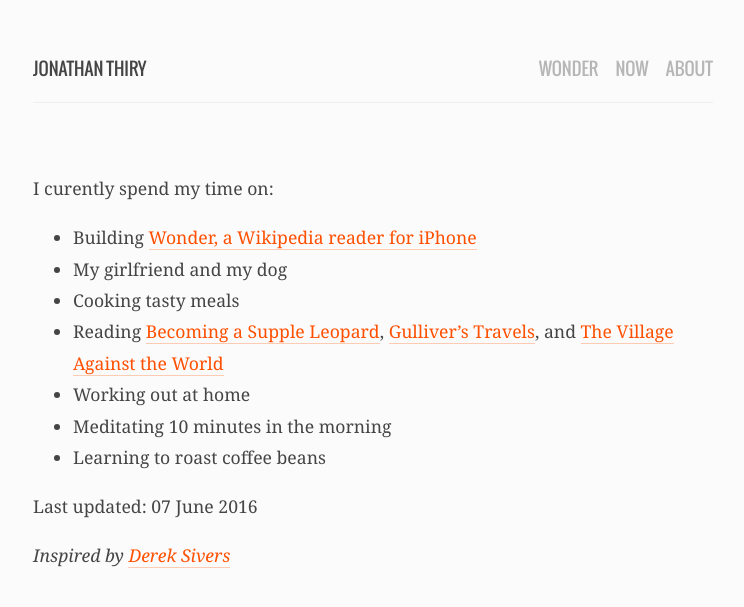
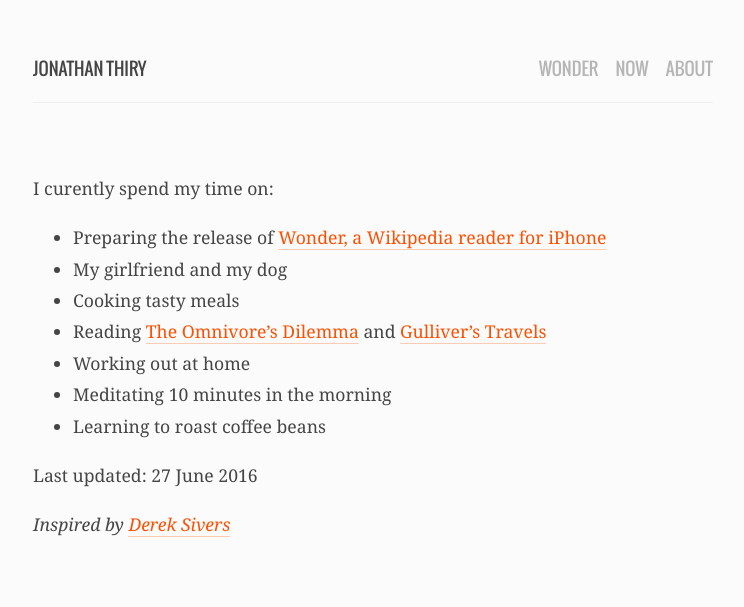
Before and after one commit to jonathanthiry/jonathanthiry.github.com, a Jekyll site: the page built from now.md, in a window 1280 px wide. Shown: the top 607 px of the page, without its empty margins (267-1011 px from the left). Built offline with Jekyll 4.4.1, drawn with Linux system fonts in a browser that asks for light colours.

Commit message:
Update now page

```diff
--- a/now.md
+++ b/now.md
@@ -1,15 +1,16 @@
 ---
 layout: page
 permalink: /now
-date: 2016-06-07
+date: 2016-06-27
 ---
 
 I curently spend my time on:
 
-- Building [Wonder, a Wikipedia reader for iPhone](/wonder)
+- Preparing the release of [Wonder, a Wikipedia reader for iPhone](/wonder)
 - My girlfriend and my dog
 - Cooking tasty meals
-- Reading [Becoming a Supple Leopard](http://www.amazon.com/dp/1628600837?tag=jonathanthiry-20), [Gulliver's Travels](http://www.amazon.com/Gullivers-Travels-Dover-Thrift-Editions/dp/0486292738?tag=jonathanthiry-20), and [The Village Against the World ](http://www.amazon.com/Village-Against-World-Dan-Hancox/dp/1781682984?tag=jonathanthiry-20)
+- Reading [The Omnivore's Dilemma](
+https://www.amazon.com/Omnivores-Dilemma-Natural-History-Meals/dp/0143038583?tag=jonathanthiry-20) and [Gulliver's Travels](http://www.amazon.com/Gullivers-Travels-Dover-Thrift-Editions/dp/0486292738?tag=jonathanthiry-20)
 - Working out at home
 - Meditating 10 minutes in the morning
 - Learning to roast coffee beans
```
